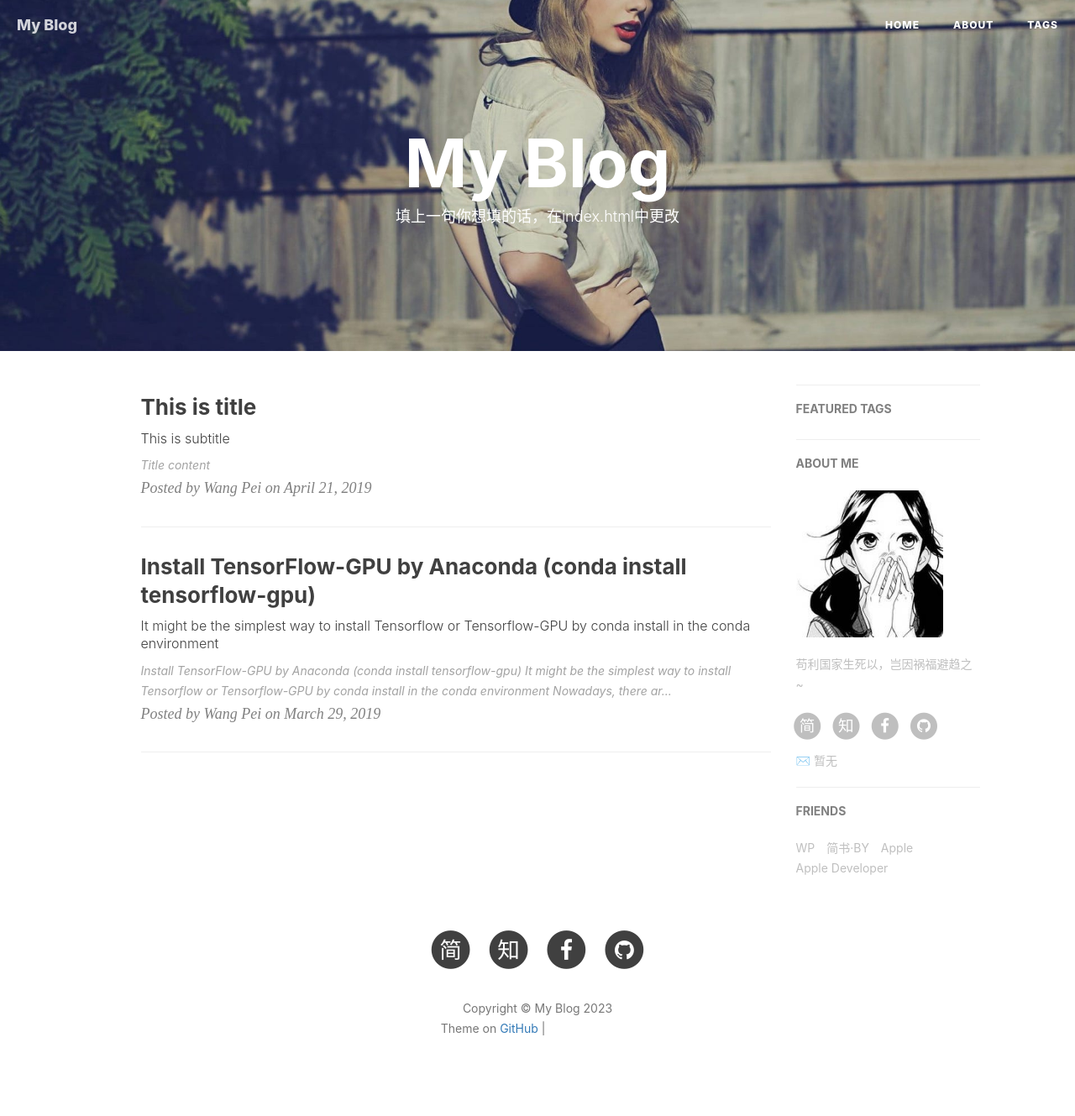
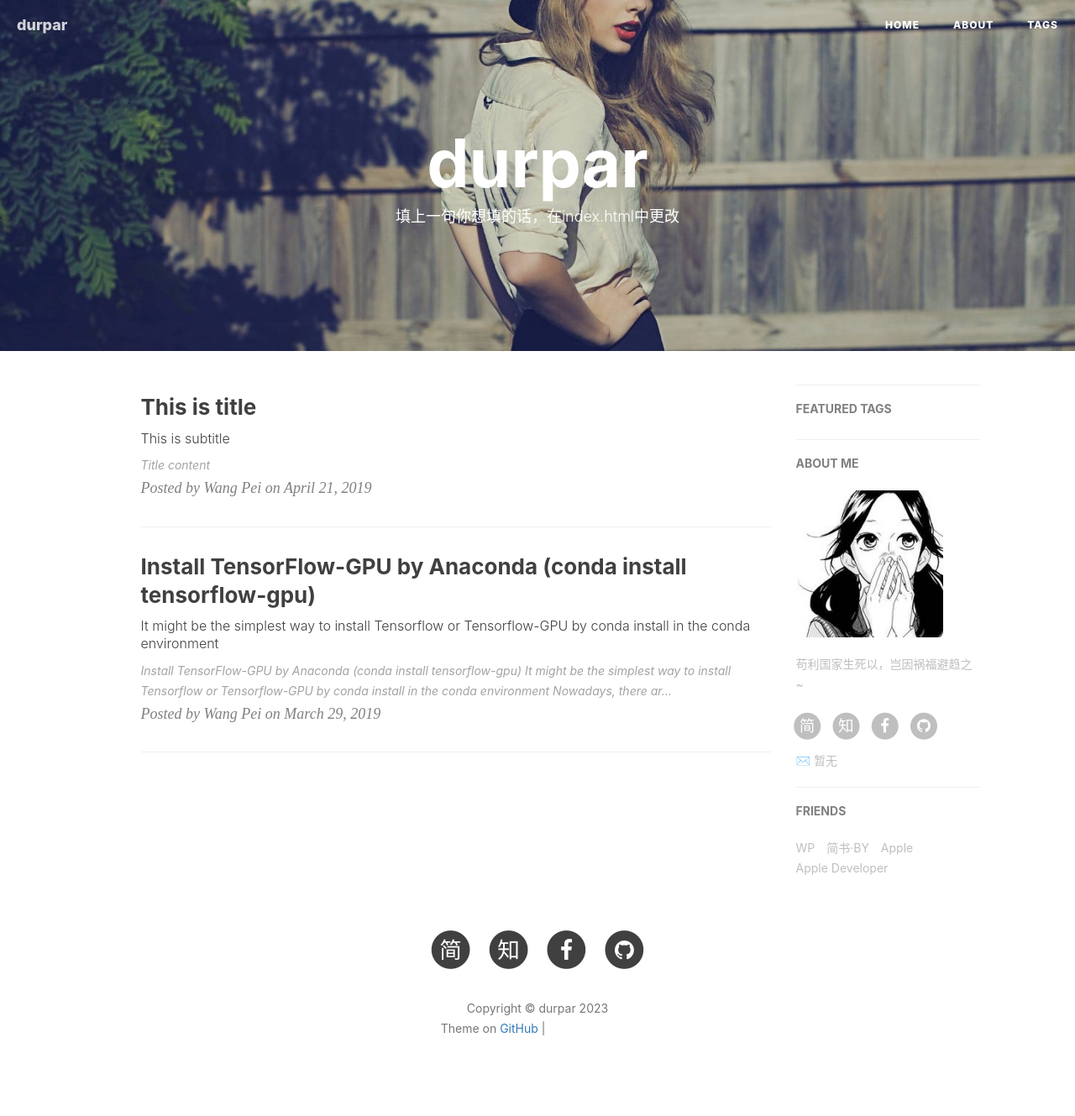
Before and after one commit to volfmath/github.io, a Jekyll site: the page built from index.html, in a window 1280 px wide. Shown: the whole page at 84% size. Built offline with Jekyll 4.4.1, drawn with Linux system fonts in a browser that asks for light colours; nearby versions of some CDN libraries; the list of posts is cut into pages by our own code; comment, search, counter and statistics services are not loaded; grey boxes are pictures that could not be loaded.

Commit message:
config modify

```diff
--- a/_config.yml
+++ b/_config.yml
@@ -1,11 +1,11 @@
 # Site settings
-title: My Blog
-SEOTitle: 我的博客 | My Blog
+title: durpar
+SEOTitle: 我的博客 | durpar
 header-img: img/post-bg-desk.jpg
 email: 暂无
 description: "写一句你想写的话"
 keyword: "我的博客"
-url: "http://name.github.io"          # your host, for absolute URL
+url: "http://durpar.ltd"          # your host, for absolute URL
 baseurl: ""      # for example, '/blog' if your blog hosted on 'host/blog'
 github_repo: "https://github.com/name/name.github.io.git" # you code repository
 
```
